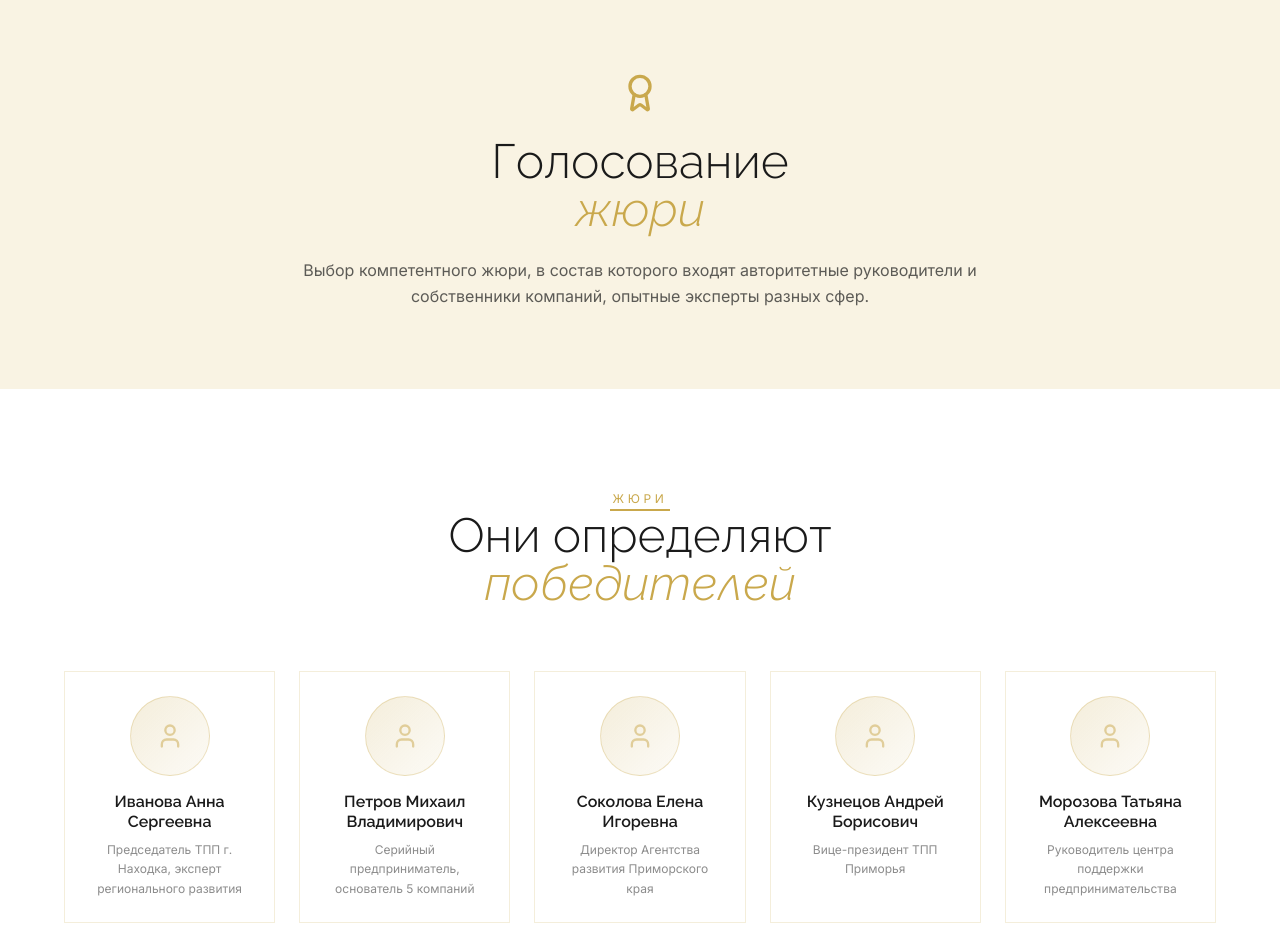
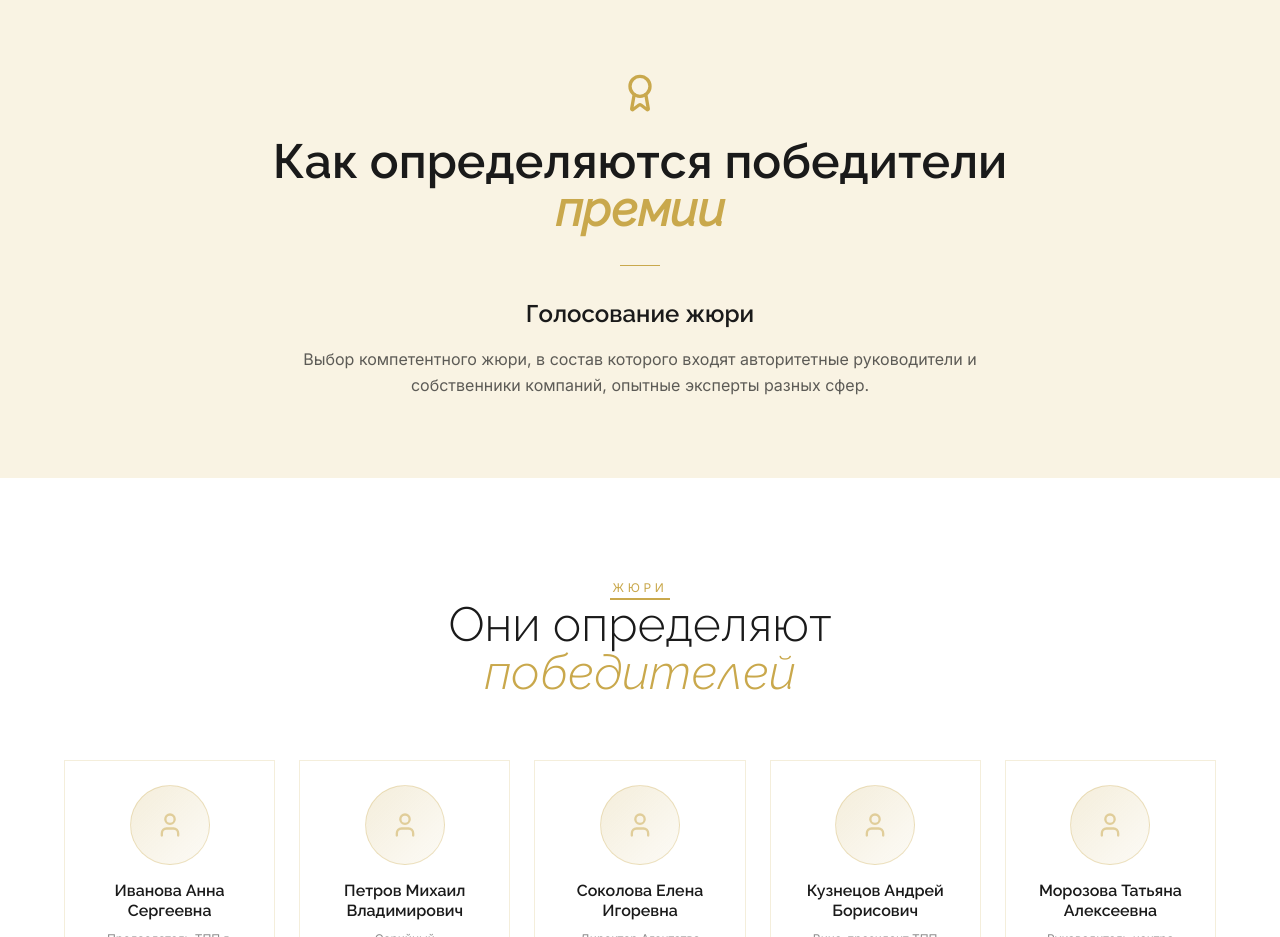
Before and after one commit to pr-poehali-dev/business-award-landing-2, a React (Vite) app: page / in a window 1280 px wide. Shown: the part 5080-6017 px from the top of the page. Built offline with nearby package versions, Linux system fonts and the light colour scheme.

Commit message:
feat: add jury voting section header

```diff
--- a/src/pages/Index.tsx
+++ b/src/pages/Index.tsx
@@ -573,10 +573,13 @@ export default function Index() {
       <section className="bg-gold-subtle py-20 px-6 text-center">
         <div className="max-w-3xl mx-auto">
           <Icon name="Award" size={40} className="text-gold mx-auto mb-6" />
-          <h2 className="font-display text-4xl md:text-5xl font-light text-charcoal mb-6 leading-tight">
-            Голосование<br />
-            <em className="text-gold">жюри</em>
+          <h2 className="font-display text-4xl md:text-5xl font-semibold text-charcoal mb-8 leading-tight">
+            Как определяются победители <em className="text-gold">премии</em>
           </h2>
+          <div className="w-10 h-px bg-gold mx-auto mb-8" />
+          <h3 className="font-display text-2xl font-semibold text-charcoal mb-4">
+            Голосование жюри
+          </h3>
           <p className="font-body text-base text-charcoal/70 leading-relaxed">
             Выбор компетентного жюри, в состав которого входят авторитетные руководители и собственники компаний, опытные эксперты разных сфер.
           </p>
```
